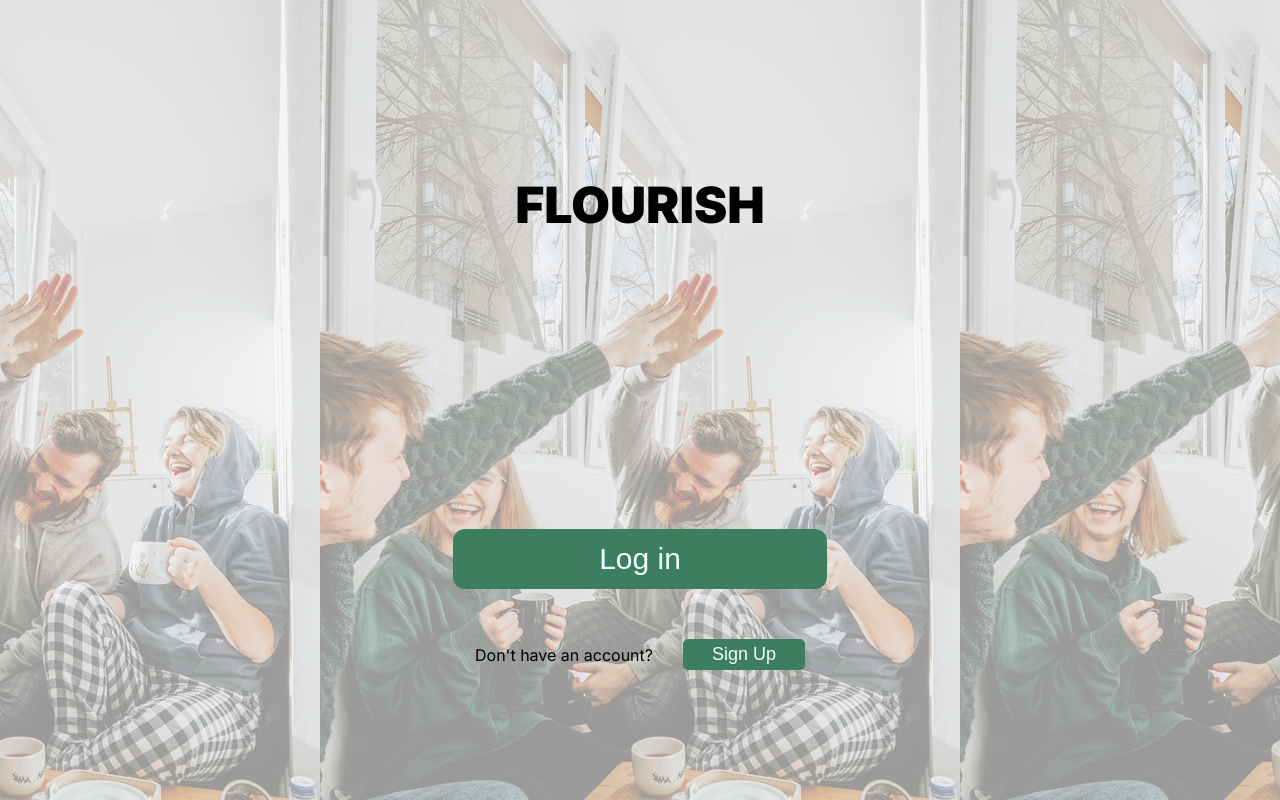
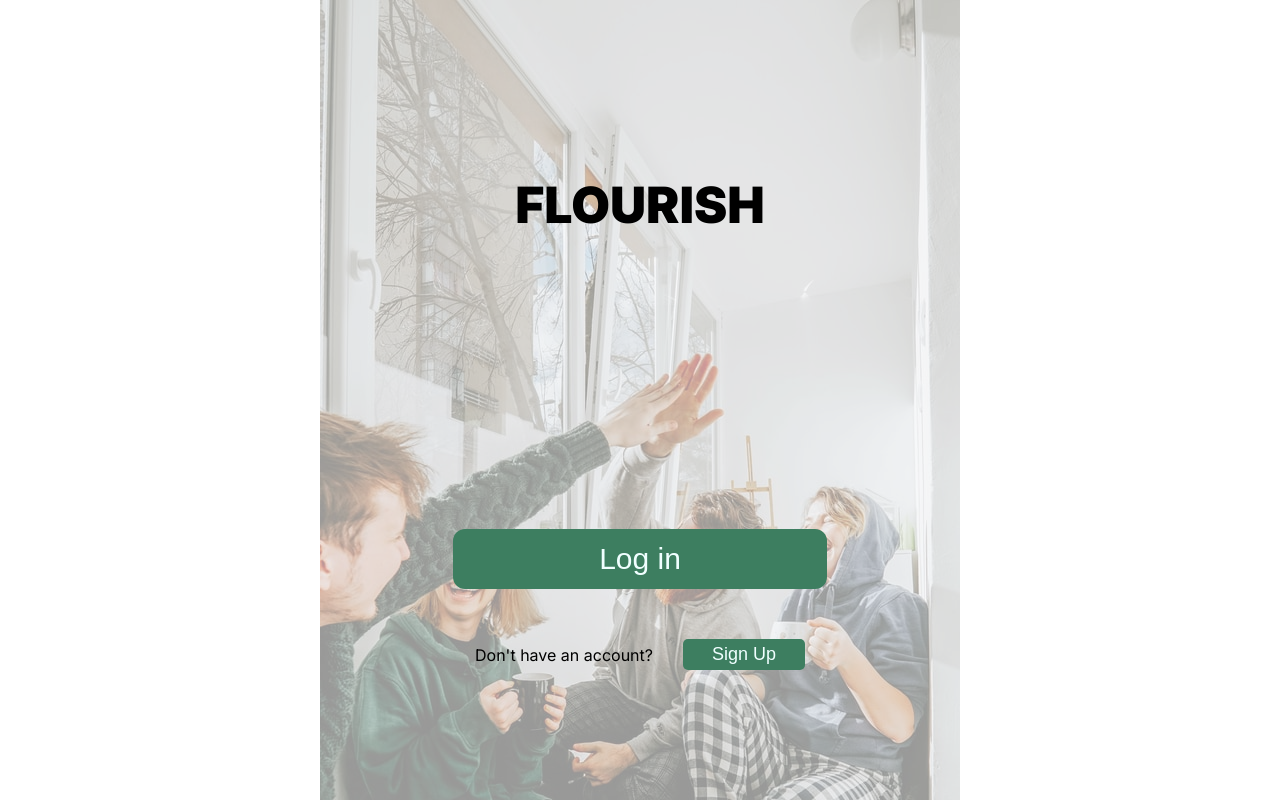
Before and after one commit to team-flourish/flourish-client, a React app: page / in a window 1280 px wide. Built offline with nearby package versions, Linux system fonts and the light colour scheme.

Commit message:
screen size need to be close to reccomended

```diff
--- a/src/components/LogIn/style.css
+++ b/src/components/LogIn/style.css
@@ -8,17 +8,6 @@
     margin-top: 325px;
 }
 
-
-input.input-sign-in-up{
-    width: 255px;
-    height: 38px;
-    background-color: rgb(208, 212, 208);
-    border: 1px;
-    font-size: 18px;
-    font-weight: 100;
-    color: black;
-    border-radius: 10px;
-}
 
 input.log-in-now-button{
     position: relative;
@@ -32,3 +21,14 @@ input.log-in-now-button{
     border-radius: 12px;
     margin-top: 225px;
 }
+
+input.input-sign-in-up{
+    width: 255px;
+    height: 38px;
+    background-color: rgb(208, 212, 208);
+    border: 1px;
+    font-size: 18px;
+    font-weight: 100;
+    color: black;
+    border-radius: 10px;
+}
--- a/src/components/style.css
+++ b/src/components/style.css
@@ -13,7 +13,7 @@ h3.sign-up-in-field-title{
    }
 
 
-   input.input-sign-in-up{
+input.input-sign-in-up{
     width: 255px;
     height: 38px;
     background-color: rgb(208, 212, 208);
--- a/src/pages/A_MainPage/index.js
+++ b/src/pages/A_MainPage/index.js
@@ -12,7 +12,8 @@ var sectionStyle = {
     width: "100vw",
     height:'100vh',
     backgroundImage: `url(${Background})`,
-    backgroundPosition: 'center',
+    backgroundPosition: 'center 0%',
+    backgroundRepeat: 'no-repeat',
     opacity: 0.4,
     margin:0,
     border:0
--- a/src/pages/A_MainPage/style.css
+++ b/src/pages/A_MainPage/style.css
@@ -11,7 +11,7 @@ div.sign-in-up-buttons-container{
     left: 0;
     right: 0;
     text-align: center;
-    margin-top: 141px;
+    /* margin-top: 141px; */
     display: flex;
     flex-direction: column;
 }
```
